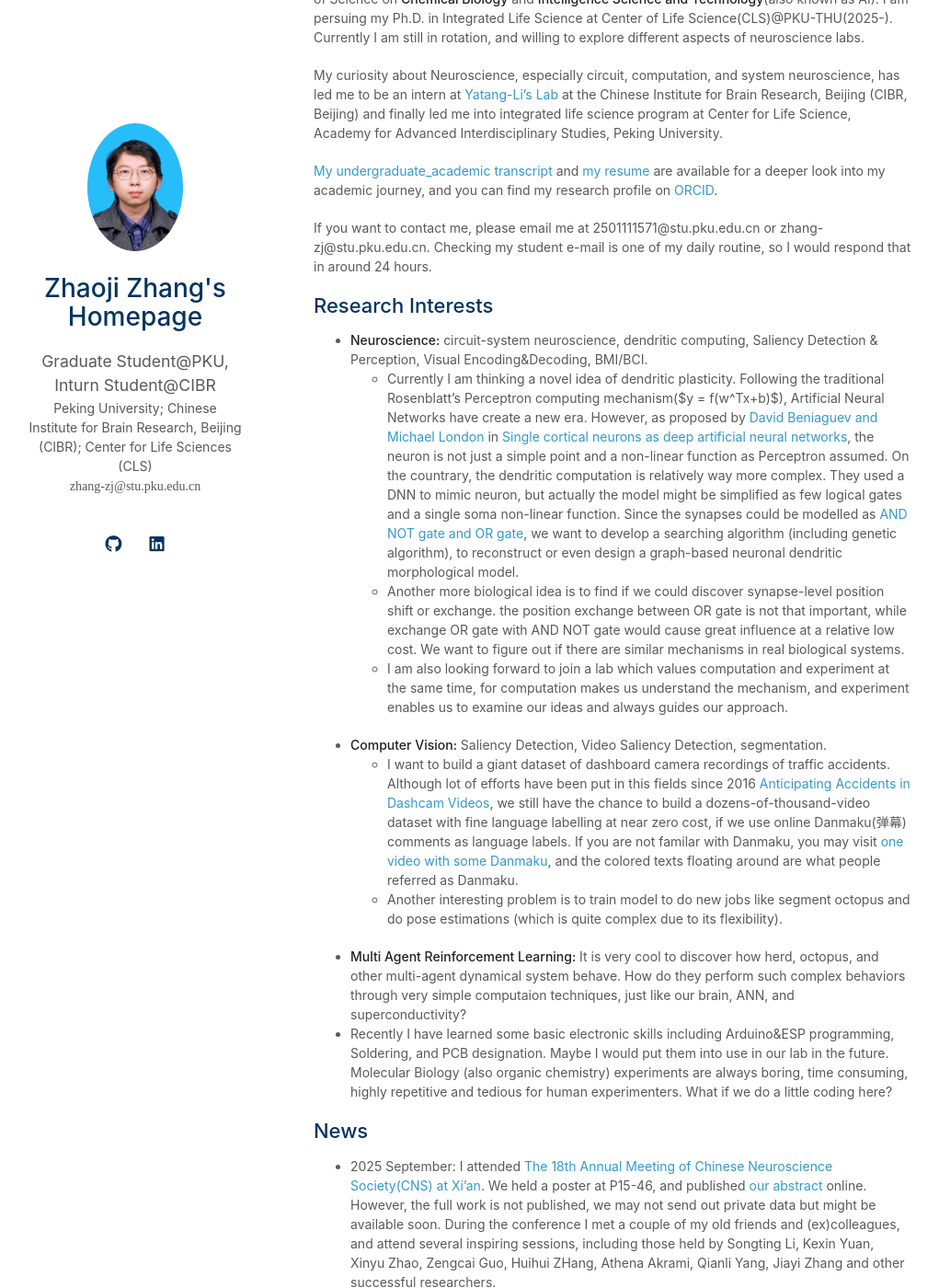
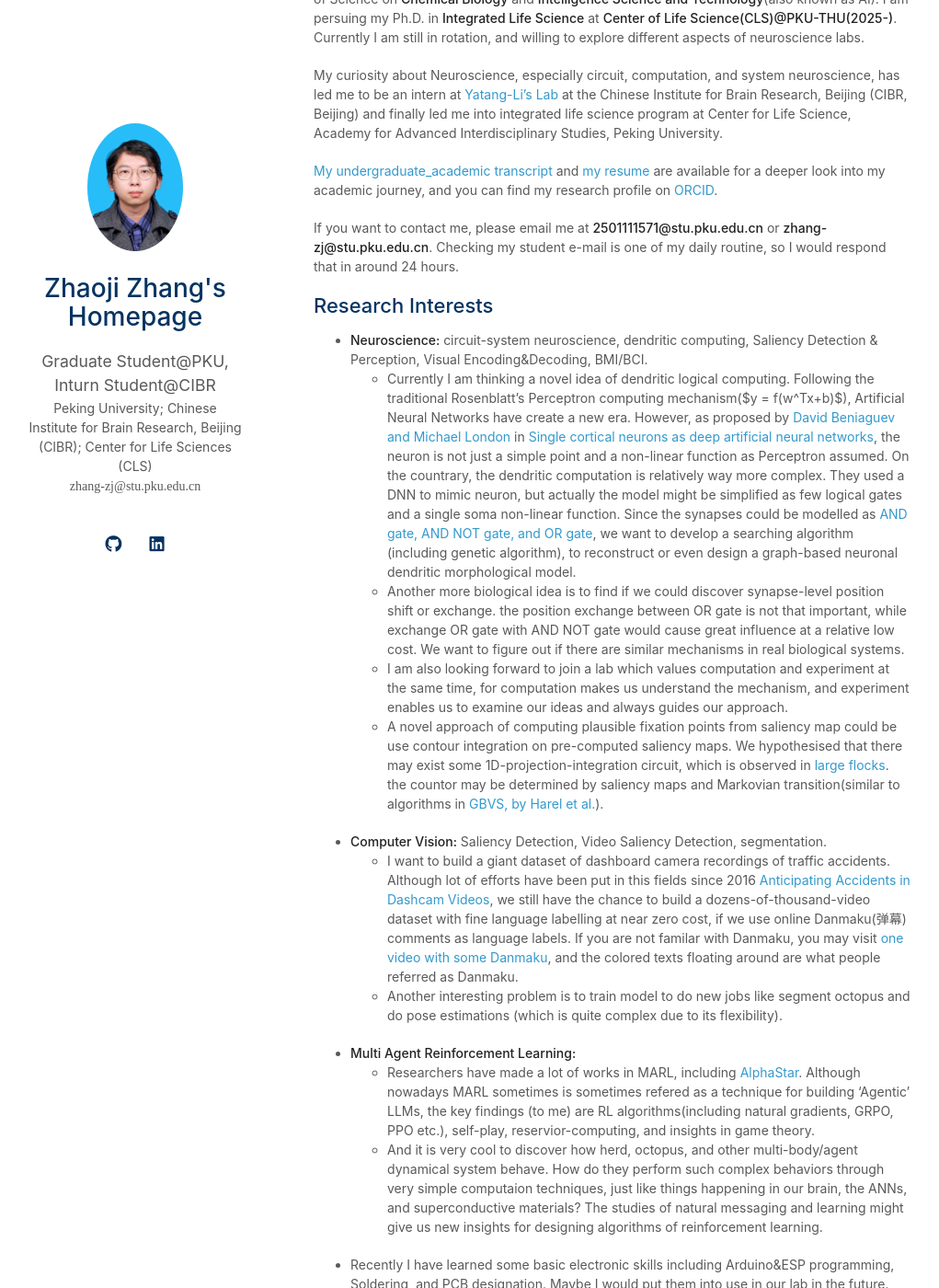
Before and after one commit to Zhang-Zhaoji/Zhang-Zhaoji.github.io, a Jekyll site: the page built from index.md, in a window 1280 px wide and 1400 px high, scrolled down 209 px. Shown: the whole window at 92% size, without its empty margins (129-1150 px from the left). Built offline with Jekyll 4.4.1, drawn with Linux system fonts in a browser that asks for light colours; a style sheet for code colours, icons or effects is not loaded; our own code applies the rules of GitHub Pages for plain Markdown files; some of the changed text lies outside the part shown.

Commit message:
Update index.md

```diff
--- a/index.md
+++ b/index.md
@@ -4,24 +4,27 @@ layout: homepage
 
 ## About me
 
-It is my pleasure to meet you here. I am **Zhaoji Zhang(张 兆骥 in Simplified Chinese)**, a graduate student from Peking University. After 4-year hard work at Peking University, I earned 2 Bachelor of Science on **Chemical Biology** and  **Intelligence Science and Technology**(also known as AI). I am persuing my Ph.D. in Integrated Life Science at Center of Life Science(CLS)@PKU-THU(2025-). Currently I am still in rotation, and willing to explore different aspects of neuroscience labs.
+It is my pleasure to meet you here. I am **Zhaoji Zhang(张 兆骥 in Simplified Chinese)**, a graduate student from Peking University. After 4-year hard work at Peking University, I earned 2 Bachelor of Science on **Chemical Biology** and  **Intelligence Science and Technology**(also known as AI). I am persuing my Ph.D. in **Integrated Life Science** at **Center of Life Science(CLS)@PKU-THU(2025-)**. Currently I am still in rotation, and willing to explore different aspects of neuroscience labs.
 
 My curiosity about Neuroscience, especially circuit, computation, and system neuroscience, has led me to be an intern at [Yatang-Li's Lab](https://yatanglilab.cibr.ac.cn/en/) at the Chinese Institute for Brain Research, Beijing (CIBR, Beijing) and finally led me into integrated life science program at Center for Life Science, Academy for Advanced Interdisciplinary Studies, Peking University.
 
 [My undergraduate_academic transcript](https://drive.google.com/file/d/1somZXkrMlVg3rWUyF3WMa0-Za7p0GWp_/view?usp=sharing) and [my resume](https://github.com/Zhang-Zhaoji/Zhang-Zhaoji.github.io/blob/main/assets/files/Resume.pdf) are available for a deeper look into my academic journey, and you can find my research profile on [ORCID](https://orcid.org/0009-0002-3293-1961).
 
-If you want to contact me, please email me at 2501111571@stu.pku.edu.cn or zhang-zj@stu.pku.edu.cn. Checking my student e-mail is one of my daily routine, so I would respond that in around 24 hours.
+If you want to contact me, please email me at **2501111571@stu.pku.edu.cn** or **zhang-zj@stu.pku.edu.cn**. Checking my student e-mail is one of my daily routine, so I would respond that in around 24 hours.
 
 ## Research Interests
 
 - **Neuroscience:** circuit-system neuroscience, dendritic computing, Saliency Detection & Perception, Visual Encoding&Decoding, BMI/BCI.
-  -  Currently I am thinking a novel idea of dendritic plasticity. Following the traditional Rosenblatt's Perceptron computing mechanism($y = f(w^Tx+b)$), Artificial Neural Networks have create a new era. However, as proposed by [David Beniaguev and Michael London](https://elsc.huji.ac.il/people-directory/faculty-members/michael-london/) in [Single cortical neurons as deep artificial neural networks](https://www.cell.com/neuron/fulltext/S0896-6273(21)00501-8), the neuron is not just a simple point and a non-linear function as Perceptron assumed. On the countrary, the dendritic computation is relatively way more complex. They used a DNN to mimic neuron, but actually the model might be simplified as few logical gates and a single soma non-linear function. Since the synapses could be modelled as [AND NOT gate and OR gate](https://www.cnbc.cmu.edu/~tai/readings/nature/koch_neuron.pdf), we want to develop a searching algorithm (including genetic algorithm), to reconstruct or even design a graph-based neuronal dendritic morphological model.
+  -  Currently I am thinking a novel idea of dendritic logical computing. Following the traditional Rosenblatt's Perceptron computing mechanism($y = f(w^Tx+b)$), Artificial Neural Networks have create a new era. However, as proposed by [David Beniaguev and Michael London](https://elsc.huji.ac.il/people-directory/faculty-members/michael-london/) in [Single cortical neurons as deep artificial neural networks](https://www.cell.com/neuron/fulltext/S0896-6273(21)00501-8), the neuron is not just a simple point and a non-linear function as Perceptron assumed. On the countrary, the dendritic computation is relatively way more complex. They used a DNN to mimic neuron, but actually the model might be simplified as few logical gates and a single soma non-linear function. Since the synapses could be modelled as [AND gate, AND NOT gate, and OR gate](https://www.cnbc.cmu.edu/~tai/readings/nature/koch_neuron.pdf), we want to develop a searching algorithm (including genetic algorithm), to reconstruct or even design a graph-based neuronal dendritic morphological model.
   -  Another more biological idea is to find if we could discover synapse-level position shift or exchange. the position exchange between OR gate is not that important, while exchange OR gate with AND NOT gate would cause great influence at a relative low cost. We want to figure out if there are similar mechanisms in real biological systems.
   -  I am also looking forward to join a lab which values computation and experiment at the same time, for computation makes us understand the mechanism, and experiment enables us to examine our ideas and always guides our approach.
+  -  A novel approach of computing plausible fixation points from saliency map could be use contour integration on pre-computed saliency maps. We hypothesised that there may exist some 1D-projection-integration circuit, which is observed in [large flocks](https://www.pnas.org/doi/full/10.1073/pnas.1402202111). the countor may be determined by saliency maps and Markovian transition(similar to algorithms in [GBVS, by Harel et al.](https://proceedings.neurips.cc/paper/2006/file/4db0f8b0fc895da263fd77fc8aecabe4-Paper.pdf)).
 - **Computer Vision:** Saliency Detection, Video Saliency Detection, segmentation.
   - I want to build a giant dataset of dashboard camera recordings of traffic accidents. Although lot of efforts have been put in this fields since 2016 [Anticipating Accidents in Dashcam Videos](https://github.com/smallcorgi/Anticipating-Accidents), we still have the chance to build a dozens-of-thousand-video dataset with fine language labelling at near zero cost, if we use online Danmaku(弹幕) comments as language labels. If you are not familar with Danmaku, you may visit [one video with some Danmaku](https://www.bilibili.com/video/BV1gc4uzZEP6/), and the colored texts floating around are what people referred as Danmaku.
   - Another interesting problem is to train model to do new jobs like segment octopus and do pose estimations (which is quite complex due to its flexibility).
-- **Multi Agent Reinforcement Learning:** It is very cool to discover how herd, octopus, and other multi-agent dynamical system behave. How do they perform such complex behaviors through very simple computaion techniques, just like our brain, ANN, and superconductivity?
+- **Multi Agent Reinforcement Learning:**
+  -  Researchers have made a lot of works in MARL, including [AlphaStar](https://deepmind.google/discover/blog/alphastar-mastering-the-real-time-strategy-game-starcraft-ii/). Although nowadays MARL sometimes is sometimes refered as a technique for building 'Agentic' LLMs, the key findings (to me) are RL algorithms(including natural gradients, GRPO, PPO etc.), self-play, reservior-computing, and insights in game theory.
+  -  And it is very cool to discover how herd, octopus, and other multi-body/agent dynamical system behave. How do they perform such complex behaviors through very simple computaion techniques, just like things happening in our brain, the ANNs, and superconductive materials? The studies of natural messaging and learning might give us new insights for designing algorithms of reinforcement learning.
 - Recently I have learned some basic electronic skills including Arduino&ESP programming, Soldering, and PCB designation. Maybe I would put them into use in our lab in the future. Molecular Biology (also organic chemistry) experiments are always boring, time consuming, highly repetitive and tedious for human experimenters. What if we do a little coding here?
 
 ## News
@@ -29,6 +32,7 @@ If you want to contact me, please email me at 2501111571@stu.pku.edu.cn or zhang
 - 2025 September: I attended [The 18th Annual Meeting of Chinese Neuroscience Society(CNS) at Xi'an](https://cns.org.cn/2025/). We held a poster at P15-46, and published [our abstract](https://cns.org.cn/upload/2025/25051515545179.pdf) online. However, the full work is not published, we may not send out private data but might be available soon. During the conference I met a couple of my old friends and (ex)colleagues, and attend several inspiring sessions, including those held by Songting Li, Kexin Yuan, Xinyu Zhao, Zengcai Guo, Huihui ZHang, Athena Akrami, Qianli Yang, Jiayi Zhang and other successful researchers.
 - 2025 September: I entered Prof. Fang Fang's Lab at School of Psychological and Cognitive Sciences, Peking University for the first rotation position, and doing some computational modeling of Rhythmic Attention Sampling.
 - 2025 September: I have a great time talking to Prof. Kexin Yuan At Tsinghua University and Yixiao Gao, a PhD student who developed the VIVIT technique. We had a lot of fun, wish we could have more collebration in the future.
+- 2025 September: I got trained in the 4th Training Course on Neural Modeling and Programming held by [Si Wu Lab](https://www.psy.pku.edu.cn/szdw/qzjy/jsyjy/ws/index.htm) and successfully got the certificate of using brainpy.
 - 2025 August: Attend the first neuro-morphic computing summer camp(第一届类脑计算特训营) held by Guangdong Institute of Intelligence Science and Technology (GDIIST) at Hengqin district, Zhuhai city, Guangdong province, China. We talked a lot about the neuro-morphic computing, the Brainpy framework, and advanced neuroscience topics. Prof. Songting Li from STJU gave us a talk about dendritic computing and small-world network, which makes me realized that the logic computing on dendrites could be a really complex as well as powerful tools for neuron computing.  I also talked with Dr. Tao Tang and Dr. Yan Chen at GDIIST, they both are very successful researchers and willing to talk to any dedicated students, thus we had a great time.
 - 2025 August: Our poster of biological plausible saliency detection is going to be displayed on the CNS 2025 conference at Xi'an, Shaanxi, China in the late September, 2025.
 - 2025 July: I just graduate from Peking Univ at 02/07/2025. Currently I am still continuing research at **CIBR**. Maybe after August I would have more personal time to travel around the world(or just in china). But it turned out that I worked there for around 2 full months, using their 4 ✖ A100 GPUs to do some extra deep-learning works. (eventually I spent the whole summer there, but almost complete the whole project, especially for the traffic accident anticipation part.)
```
